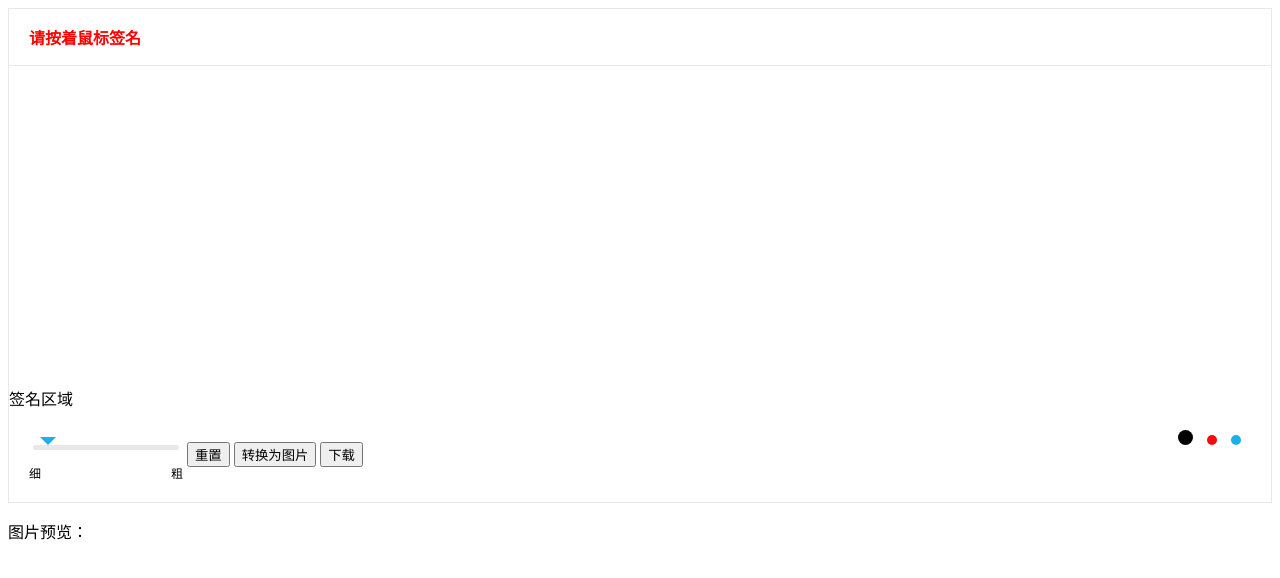
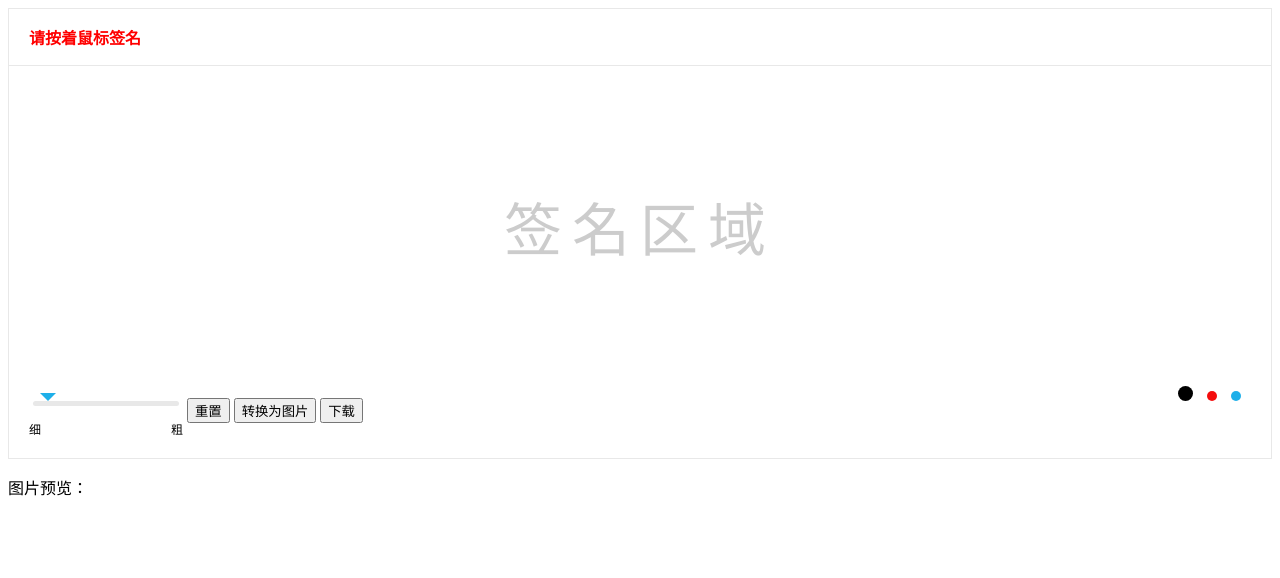
Before and after one commit to lemonLiuChen/jSignature, a plain HTML site: page index.html in a window 1280 px wide. Drawn offline with Linux system fonts and the light colour scheme.

Commit message:
Update index.css
添加签名区域提示placeholder

```diff
--- a/css/index.css
+++ b/css/index.css
@@ -132,3 +132,22 @@ input.tran_range[type='range']:focus {
 	width: 15px;
 	height: 15px;
 }
+
+.signature_container {
+    position: relative;
+}
+
+.sign_placeholder {
+    position: absolute;
+    left: 0px;
+    top: 0;
+    width: 100%;
+    height: 100%;
+    font-size: 58px;
+    color: #ccc;
+    display: flex;
+    justify-content: center;
+    align-items: center;
+    letter-spacing: 10px;
+    pointer-events: none;
+}
```
